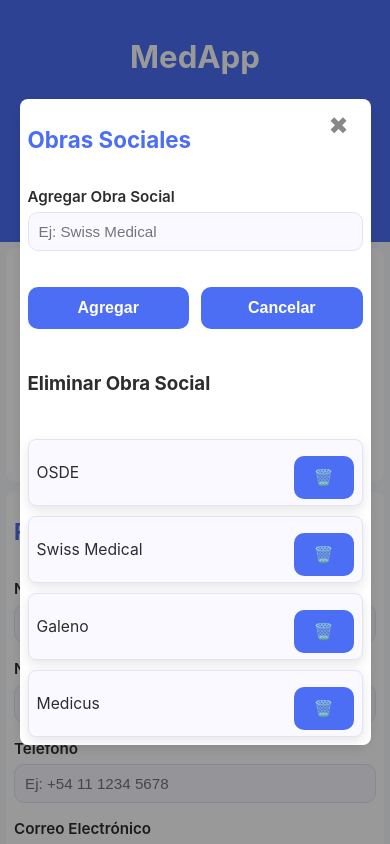
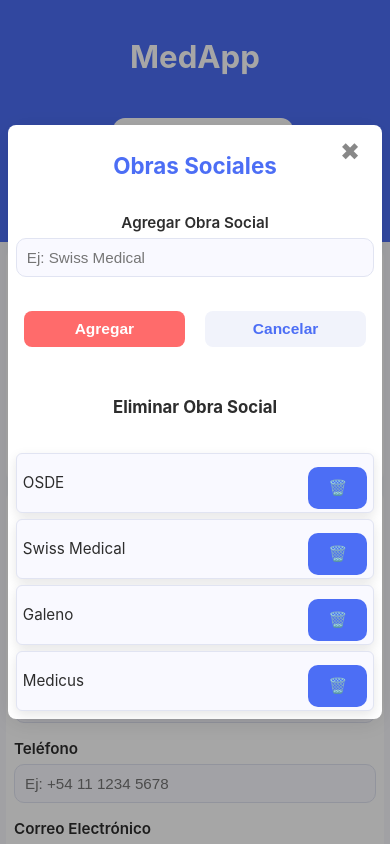
Before and after one commit to ManuZarraga/TPO-Aplicaciones-Interactivas, a React (Vite) app: page / in a window 390 px wide. Both pictures are taken after a click on the button "Crear Obra Social". Shown: the top 844 px of the page. Built offline with nearby package versions, Linux system fonts and the light colour scheme.

Commit message:
Agrego toast a la app - Cambios visuales a popup de citas

```diff
--- a/package.json
+++ b/package.json
@@ -18,7 +18,8 @@
     "react": "^18.2.0",
     "react-big-calendar": "^1.19.4",
     "react-dom": "^18.2.0",
-    "react-router-dom": "^7.9.3"
+    "react-router-dom": "^7.9.3",
+    "react-toastify": "^11.0.5"
   },
   "devDependencies": {
     "@types/react": "^18.2.66",
--- a/src/App.css
+++ b/src/App.css
@@ -17,6 +17,22 @@
   font-family: "Inter", sans-serif;
   background: var(--bg);
   color: var(--text-dark);
+}
+
+/* ==== TOAST ==== */
+.custom-toast {
+  background: #e6faea !important;
+  color: #1b5e20 !important;
+  font-weight: 500;
+  border-radius: 10px !important;
+  box-shadow: 0 2px 8px rgba(27, 94, 32, 0.08);
+}
+
+.Toastify__toast--error {
+  background: #ffeaea !important;
+  color: #b71c1c !important;
+  font-weight: 500;
+  border-radius: 10px !important;
 }
 
 /* ==== LAYOUT GENERAL ==== */
--- a/src/App.jsx
+++ b/src/App.jsx
@@ -1,8 +1,10 @@
 import { useState } from "react";
 import { BrowserRouter as Router, Routes, Route } from "react-router-dom";
+import { ToastContainer, toast } from "react-toastify";
 import LandingPage from "./pages/main/LandingPage";
 import LoginPage from "./pages/login/LoginPage";
 import AdminPanel from "./pages/AdminPanel/AdminPanel";
+import "react-toastify/dist/ReactToastify.css";
 
 function App() {
   const [obrasSociales, setObrasSociales] = useState([
@@ -48,18 +50,23 @@
     },
   ]);
 
-  const handleAddAppointment = (appointment) => {
-    setAppointments([...appointments, appointment]);
-  };
-
+  // Obra Social
   const handleAddObraSocial = (nuevaObra) => {
     if (!obrasSociales.includes(nuevaObra)) {
       setObrasSociales([...obrasSociales, nuevaObra]);
+      toast.success("Obra Social agregada correctamente");
     }
   };
 
   const handleDeleteObraSocial = (obra) => {
     setObrasSociales(obrasSociales.filter((o) => o !== obra));
+    toast.success("Obra Social eliminada correctamente");
+  };
+
+  // Citas
+  const handleAddAppointment = (appointment) => {
+    setAppointments([...appointments, appointment]);
+    toast.success("Turno reservado correctamente");
   };
 
   const handleEditAppointment = (id, newEstado) => {
@@ -68,14 +75,17 @@
         app.id === id ? { ...app, estado: newEstado } : app
       )
     );
+    toast.success("Se modificó el estado del turno");
   };
 
   const handleDeleteAppointment = (id) => {
     setAppointments(appointments.filter((app) => app.id !== id));
+    toast.success("Turno eliminado correctamente");
   };
 
   return (
     <Router>
+      <>
         <Routes>
           <Route
             path="/"
@@ -101,6 +111,19 @@
             }
           />
         </Routes>
+        <ToastContainer
+          position="top-right"
+          autoClose={2500}
+          hideProgressBar={false}
+          newestOnTop={false}
+          closeOnClick
+          rtl={false}
+          pauseOnFocusLoss
+          draggable
+          pauseOnHover
+          toastClassName="custom-toast"
+        />
+      </>
     </Router>
   );
 }
--- a/src/components/FormularioObraSocial/FormularioObraSocial.css
+++ b/src/components/FormularioObraSocial/FormularioObraSocial.css
@@ -1,17 +1,22 @@
 .formulario {
     background: var(--white);
-    padding: 24px;
+    padding: 16px;
     border-radius: var(--radius);
     box-shadow: var(--shadow);
     display: flex;
     flex-direction: column;
-    gap: 24px;
+    gap: 18px;
 }
 
 .formulario h2 {
-    font-size: 1.4rem;
+    font-size: 1.15rem;
     color: var(--primary);
-    margin-bottom: 10px;
+    margin-bottom: 6px;
+}
+
+.formulario h3 {
+    font-size: 1.05rem;
+    margin: 18px 0 8px 0;
 }
 
 .form-container {
@@ -93,8 +98,8 @@
     border-radius: var(--radius);
     box-shadow: var(--shadow);
     padding: 0;
-    min-width: 320px;
-    max-width: 90vw;
+    min-width: 260px;
+    max-width: 370px;
     position: relative;
 }
 
@@ -116,7 +121,8 @@
     margin: 1px 0 0 0;
     display: flex;
     flex-direction: column;
-    gap: 10px;
+    gap: 6px;
+    margin-top: 4px;
 }
 
 .obra-social-item {
@@ -125,12 +131,12 @@
     justify-content: space-between;
     background: #f9f9ff;
     border: 1px solid #e1e4f2;
-    border-radius: 8px;
-    padding: 8px 14px;
-    font-size: 1rem;
+    border-radius: 6px;
+    padding: 4px 10px;
+    font-size: 0.97rem;
     color: var(--text-dark);
     box-shadow: var(--shadow);
-    transition: background 0.2s;
+    min-height: 32px;
 }
 
 .obra-social-item:hover {
@@ -141,10 +147,10 @@
     background: var(--danger);
     color: #fff;
     border: none;
-    border-radius: 8px;
-    padding: 6px 10px;
-    margin-left: 12px;
-    font-size: 1.1rem;
+    border-radius: 6px;
+    padding: 3px 7px;
+    margin-left: 10px;
+    font-size: 1rem;
     cursor: pointer;
     transition: background 0.2s;
     display: flex;
@@ -170,17 +176,20 @@
 
     .popup-content {
         min-width: 90vw !important;
-        max-width: 98vw !important;
+        max-width: 96vw !important;
+        width: 96vw;
+        margin: 0 2vw;
         padding: 0 !important;
     }
 
     .obra-social-item {
-        padding: 6px 8px;
-        font-size: 0.98rem;
+        padding: 3px 6px;
+        font-size: 0.95rem;
+        min-height: 28px;
     }
 
     .delete-obra-btn {
-        padding: 5px 8px;
-        font-size: 1rem;
+        padding: 2px 6px;
+        font-size: 0.95rem;
     }
 }
--- a/src/components/MisCitas/MisCitas.css
+++ b/src/components/MisCitas/MisCitas.css
@@ -64,6 +64,77 @@
     gap: 8px;
 }
 
+.popup-overlay {
+    position: fixed;
+    top: 0;
+    left: 0;
+    right: 0;
+    bottom: 0;
+    background: rgba(0, 0, 0, 0.35);
+    display: flex;
+    align-items: center;
+    justify-content: center;
+    z-index: 2000;
+}
+
+.popup-content {
+    background: #fff;
+    border-radius: 14px;
+    box-shadow: 0 4px 24px rgba(0, 0, 0, 0.10);
+    padding: 1rem;
+    min-width: 340px;
+    max-width: 90vw;
+    text-align: center;
+    font-size: 1.08rem;
+    color: var(--text-dark);
+    animation: popup-fade-in 0.2s;
+}
+
+@keyframes popup-fade-in {
+    from {
+        transform: scale(0.97);
+        opacity: 0;
+    }
+
+    to {
+        transform: scale(1);
+        opacity: 1;
+    }
+}
+
+.popup-content p {
+    margin-bottom: 1.5rem;
+    font-size: 1.08rem;
+}
+
+.popup-content .btn {
+    min-width: 110px;
+    font-size: 1rem;
+    padding: 10px 0;
+    border-radius: 8px;
+    font-weight: 600;
+    transition: background 0.2s;
+}
+
+.popup-content .btn:first-child {
+    background: var(--danger);
+    color: #fff;
+}
+
+.popup-content .btn:first-child:hover {
+    background: #ff8787;
+}
+
+.popup-content .btn:last-child {
+    background: #f1f3fb;
+    color: var(--primary);
+    margin-left: 8px;
+}
+
+.popup-content .btn:last-child:hover {
+    background: #e1e4f2;
+}
+
 @media (max-width: 600px) {
     .mis-citas {
         padding: 8px;
@@ -91,4 +162,24 @@
     .acciones {
         margin-top: 8px;
     }
+
+    .popup-content .btn {
+        min-width: 90px;
+        font-size: 0.97rem;
+        padding: 9px 0;
+        margin: 8px;
+        width: 100%;
+        box-sizing: border-box;
+    }
+
+    .popup-content .btn:last-child {
+        margin-left: 0;
+    }
+
+    .popup-content .btn-group {
+        display: flex;
+        flex-direction: column;
+        gap: 8px;
+        width: 100%;
+    }
 }
--- a/src/pages/login/LoginPage.jsx
+++ b/src/pages/login/LoginPage.jsx
@@ -3,6 +3,7 @@
 import BG from "../../assets/Dark Blue Background.png";
 import AvatarMedico from "../../assets/Medico.jpg";
 import { useState } from "react";
+import { toast } from "react-toastify";
 
 export default function LoginPage() {
   const navigate = useNavigate();
@@ -12,10 +13,10 @@
   const handleSubmit = (e) => {
     e.preventDefault();
     if (email === "gosling@medical.com" && password === "medical123") {
+      toast.success("Inicio de sesión exitoso");
       navigate("/admin");
     } else {
-      // Optionally show an error
-      alert("Credenciales incorrectas");
+      toast.error("Credenciales incorrectas");
     }
   };
 
```
Also changed, not shown: src/components/Calendario/Calendario.css (deleted, +0 -87 lines), src/components/Calendario/Calendario.jsx (deleted, +0 -40 lines), 1 other file (tests, documents, lock files or other folders). Lines whose indentation alone changed are shown as unchanged.
